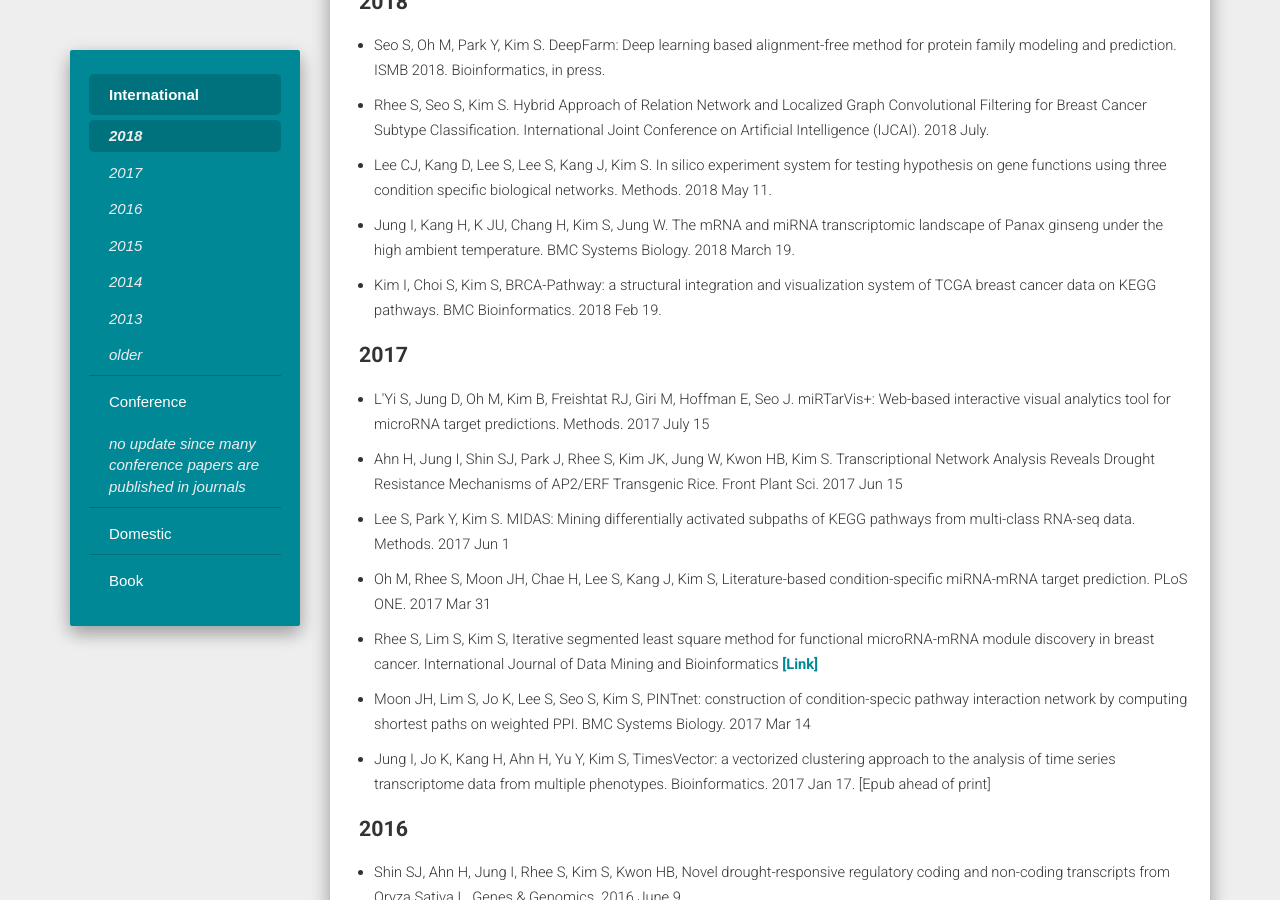
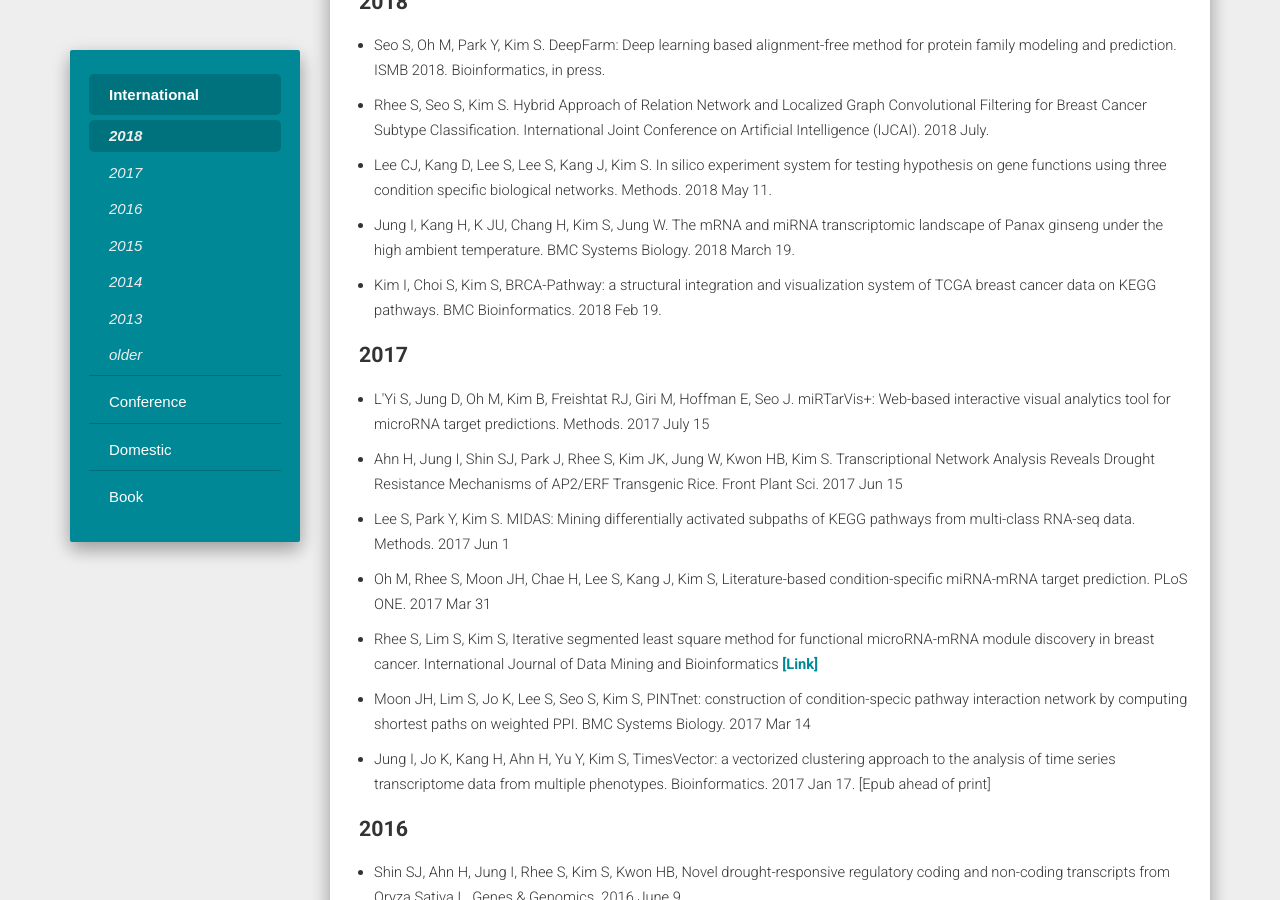
Before and after one commit to solanoon/bhi-kimlab.github.io, a Jekyll site: the page built from publications.md, in a window 1280 px wide and 900 px high, scrolled down 311 px. Built offline with Jekyll 4.4.1, drawn with Linux system fonts in a browser that asks for light colours; nearby versions of some CDN libraries.

Commit message:
Update publications.md

```diff
--- a/publications.md
+++ b/publications.md
@@ -40,12 +40,6 @@ navs: [
   {
     "name": "Conference",
     "id": "conference",
-    "children": [
-      {
-        "name": no update since many conference papers are published in journals,
-        "id": "noupdate",
-      },
-    ]
   },
   {
     "name": "Domestic",
```
